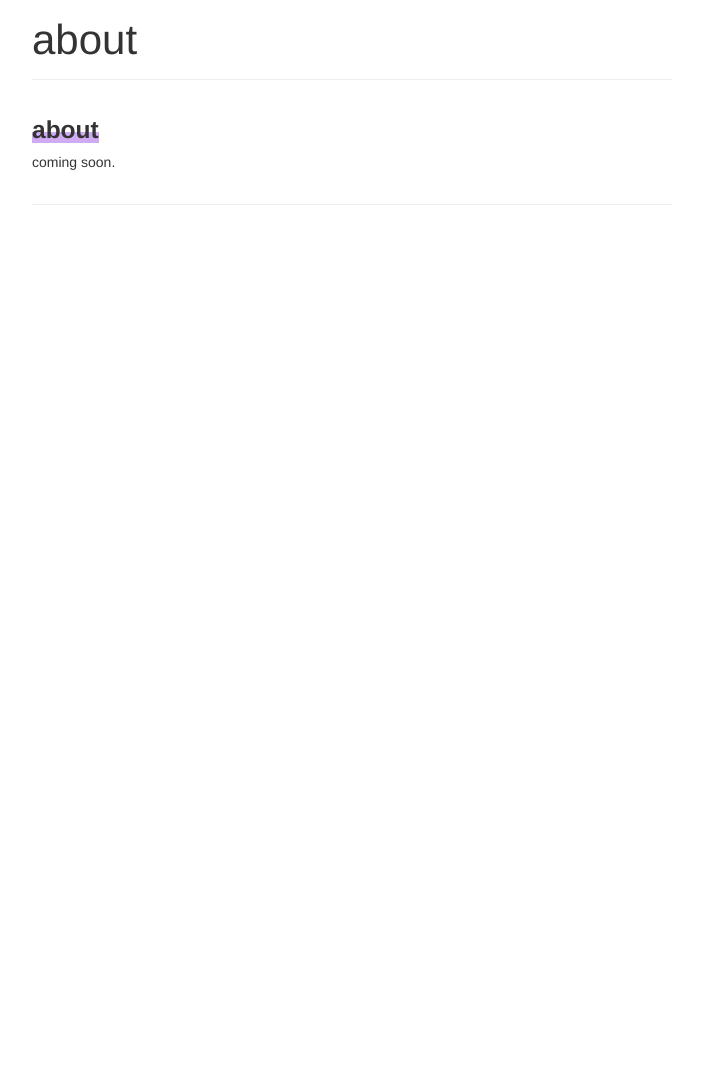
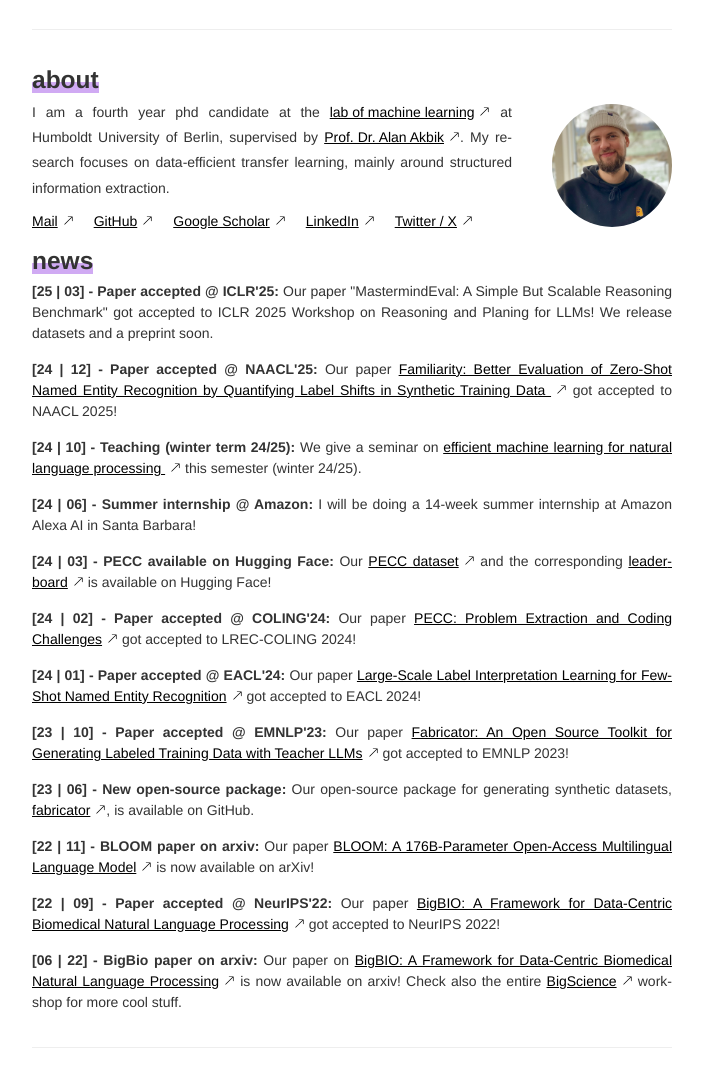
Before and after one commit to whoisjones/whoisjones.github.io, a Jekyll site: the page built from index.md, in a window 1280 px wide. Shown: the whole page, without its empty margins (288-991 px from the left). Built offline with Jekyll 4.4.1, drawn with Linux system fonts in a browser that asks for light colours; our own code applies the rules of GitHub Pages for plain Markdown files; before the commit the page ends 900 px from its top, so only the background shows below that.

Commit message:
fix header issue

```diff
--- a/_includes/themes/twitter/page.html
+++ b/_includes/themes/twitter/page.html
@@ -1,5 +1,5 @@
 <div class="page-header">
-  <h2>{{ page.title }} {% if page.tagline %} <small>{{ page.tagline }}</small>{% endif %}</h2>
+  <h2></h2>
 </div>
 
 <div class="row-fluid">
--- a/index.md
+++ b/index.md
@@ -3,4 +3,81 @@ layout: page
 title:
 ---
 ### about
-coming soon.
+<div class='about-container'>
+    <div class='about-text'>
+        I am a fourth year phd candidate at the <a href="https://www.informatik.hu-berlin.de/de/forschung/gebiete/ml/welcome">lab of machine learning</a> at Humboldt University of Berlin, supervised by <a href="https://alanakbik.github.io">Prof. Dr. Alan Akbik</a>.
+        My research focuses on data-efficient transfer learning, mainly around structured information extraction.
+
+        <ul class="social-links">
+            <li><a href="mailto:jonas.golde@gmail.com">Mail</a></li>
+            <li><a href="https://github.com/whoisjones">GitHub</a></li>
+            <li><a href="https://scholar.google.com/citations?user=QVG2t4gAAAAJ">Google Scholar</a></li>
+            <li><a href="https://www.linkedin.com/in/jonasgolde/">LinkedIn</a></li>
+            <li><a href="https://x.com/jongolde">Twitter / X</a></li>
+        </ul>
+    </div>
+    <div class='about-image'><img src="assets/img/pic.jpeg" class="profile-img"></div>
+</div>
+
+### news
+<div class="updates">
+    <ul>
+        <li><strong>[25 | 03] - Paper accepted @ ICLR'25:</strong> Our paper "MastermindEval: A Simple But Scalable Reasoning Benchmark" got accepted to ICLR 2025 Workshop on Reasoning and Planing for LLMs! We release datasets and a preprint soon.
+        </li>
+
+        <li><strong>[24 | 12] - Paper accepted @ NAACL'25:</strong> Our paper
+            <a href="https://arxiv.org/abs/2412.10121">
+                Familiarity: Better Evaluation of Zero-Shot Named Entity Recognition by Quantifying Label Shifts in Synthetic Training Data
+            </a> got accepted to NAACL 2025!
+        </li>
+
+        <li><strong>[24 | 10] - Teaching (winter term 24/25):</strong> We give a seminar on
+            <a href="https://agnes.hu-berlin.de/lupo/rds?state=verpublish&status=init&vmfile=no&publishid=221779&moduleCall=webInfo&publishConfFile=webInfo&publishSubDir=veranstaltung">
+                efficient machine learning for natural language processing
+            </a> this semester (winter 24/25).
+        </li>
+
+        <li><strong>[24 | 06] - Summer internship @ Amazon:</strong> I will be doing a 14-week summer internship at Amazon Alexa AI in Santa Barbara!</li>
+
+        <li><strong>[24 | 03] - PECC available on Hugging Face:</strong> Our
+            <a href="https://huggingface.co/datasets/PatrickHaller/pecc">PECC dataset</a>
+            and the corresponding
+            <a href="https://huggingface.co/spaces/PatrickHaller/pecc-leaderboard">leaderboard</a>
+            is available on Hugging Face!
+        </li>
+
+        <li><strong>[24 | 02] - Paper accepted @ COLING'24:</strong> Our paper
+            <a href="https://aclanthology.org/2024.lrec-main.1111/">PECC: Problem Extraction and Coding Challenges</a>
+            got accepted to LREC-COLING 2024!
+        </li>
+
+        <li><strong>[24 | 01] - Paper accepted @ EACL'24:</strong> Our paper
+            <a href="https://aclanthology.org/2024.eacl-long.178/">Large-Scale Label Interpretation Learning for Few-Shot Named Entity Recognition</a>
+            got accepted to EACL 2024!
+        </li>
+
+        <li><strong>[23 | 10] - Paper accepted @ EMNLP'23:</strong> Our paper
+            <a href="https://aclanthology.org/2023.emnlp-demo.1/">Fabricator: An Open Source Toolkit for Generating Labeled Training Data with Teacher LLMs</a>
+            got accepted to EMNLP 2023!
+        </li>
+
+        <li><strong>[23 | 06] - New open-source package:</strong> Our open-source package for generating synthetic datasets,
+            <a href="https://github.com/flairNLP/fabricator">fabricator</a>, is available on GitHub.
+        </li>
+
+        <li><strong>[22 | 11] - BLOOM paper on arxiv:</strong> Our paper
+            <a href="https://arxiv.org/abs/2211.05100">BLOOM: A 176B-Parameter Open-Access Multilingual Language Model</a>
+            is now available on arXiv!
+        </li>
+
+        <li><strong>[22 | 09] - Paper accepted @ NeurIPS'22:</strong> Our paper
+            <a href="https://arxiv.org/abs/2206.15076">BigBIO: A Framework for Data-Centric Biomedical Natural Language Processing</a>
+            got accepted to NeurIPS 2022!
+        </li>
+
+        <li><strong>[06 | 22] - BigBio paper on arxiv:</strong> Our paper on
+            <a href="https://arxiv.org/abs/2206.15076">BigBIO: A Framework for Data-Centric Biomedical Natural Language Processing</a> is now available on arxiv! Check also the entire
+            <a href="https://bigscience.huggingface.co">BigScience</a> workshop for more cool stuff.
+        </li>
+    </ul>
+</div>
```
